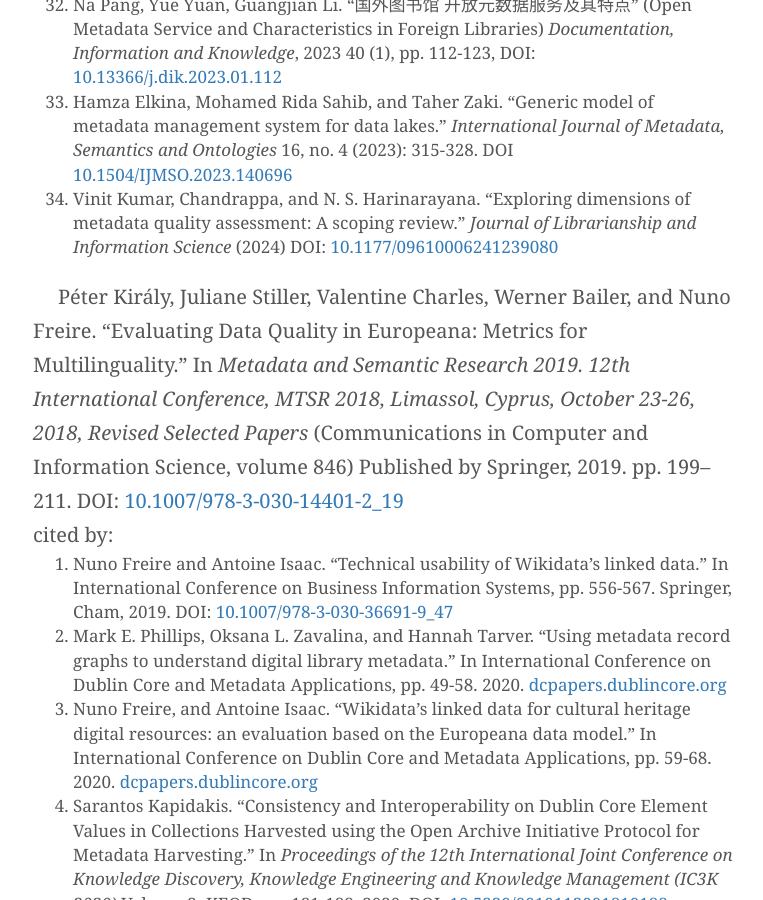
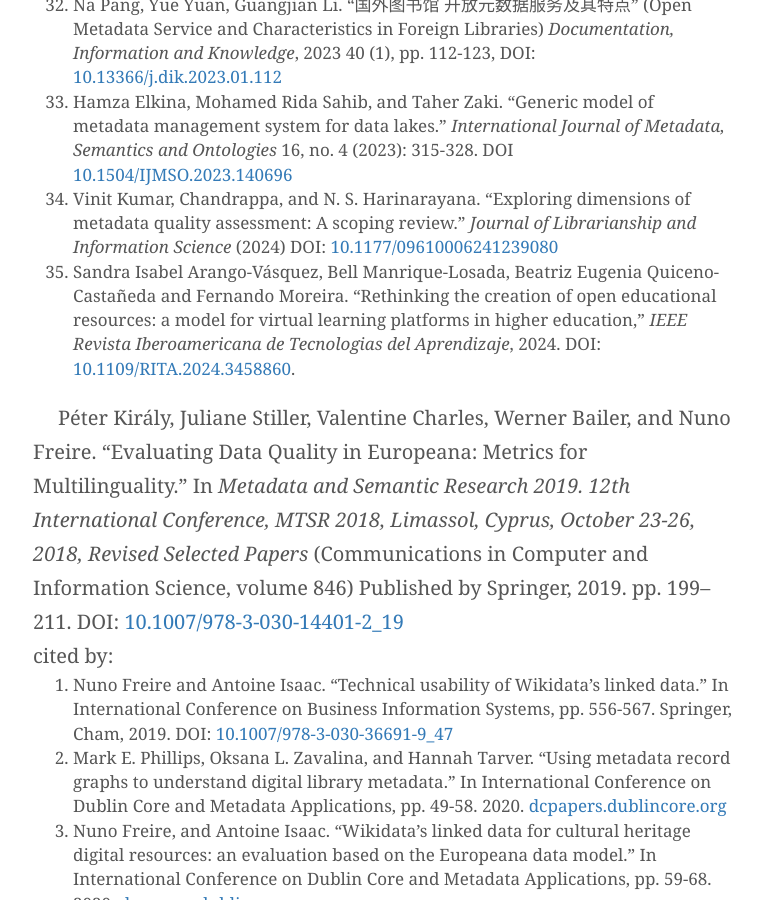
Before and after one commit to pkiraly/pkiraly.github.io, a Jekyll site: the page built from about.md, in a window 1280 px wide and 900 px high, scrolled down 9552 px. Shown: the whole window, without its empty margins (257-1020 px from the left). Built offline with Jekyll 4.4.1, drawn with Linux system fonts in a browser that asks for light colours; nearby versions of some CDN libraries; some web fonts are replaced; comment, search, counter and statistics services are not loaded.

Commit message:
Arango-Vásquez et al., 2024

```diff
--- a/about.md
+++ b/about.md
@@ -146,6 +146,7 @@ cited by:<br/>
 32. Na Pang, Yue Yuan, Guangjian Li. "国外图书馆 开放元数据服务及其特点" (Open Metadata Service and Characteristics in Foreign Libraries) _Documentation, Information and Knowledge_, 2023 40 (1), pp. 112-123, DOI: [10.13366/j.dik.2023.01.112](https://doi.org/10.13366/j.dik.2023.01.112)
 33. Hamza Elkina, Mohamed Rida Sahib, and Taher Zaki. "Generic model of metadata management system for data lakes." _International Journal of Metadata, Semantics and Ontologies_ 16, no. 4 (2023): 315-328. DOI [10.1504/IJMSO.2023.140696](https://doi.org/10.1504/IJMSO.2023.140696)
 34. Vinit Kumar, Chandrappa, and N. S. Harinarayana. "Exploring dimensions of metadata quality assessment: A scoping review." _Journal of Librarianship and Information Science_ (2024) DOI: [10.1177/09610006241239080](https://doi.org/10.1177/09610006241239080)
+35. Sandra Isabel Arango-Vásquez, Bell Manrique-Losada, Beatriz Eugenia Quiceno-Castañeda and Fernando Moreira. "Rethinking the creation of open educational resources: a model for virtual learning platforms in higher education," _IEEE Revista Iberoamericana de Tecnologias del Aprendizaje_, 2024. DOI: [10.1109/RITA.2024.3458860](https://doi.org/10.1109/RITA.2024.3458860).
 
 
 Péter Király, Juliane Stiller, Valentine Charles, Werner Bailer, and Nuno Freire. “Evaluating Data Quality in Europeana: Metrics for Multilinguality.” In *Metadata and Semantic Research 2019. 12th International Conference, MTSR 2018, Limassol, Cyprus, October 23-26, 2018, Revised Selected Papers* (Communications in Computer and Information Science, volume 846) Published by Springer, 2019. pp. 199–211. DOI: [10.1007/978-3-030-14401-2_19](https://doi.org/10.1007/978-3-030-14401-2_19)<br/>
```
